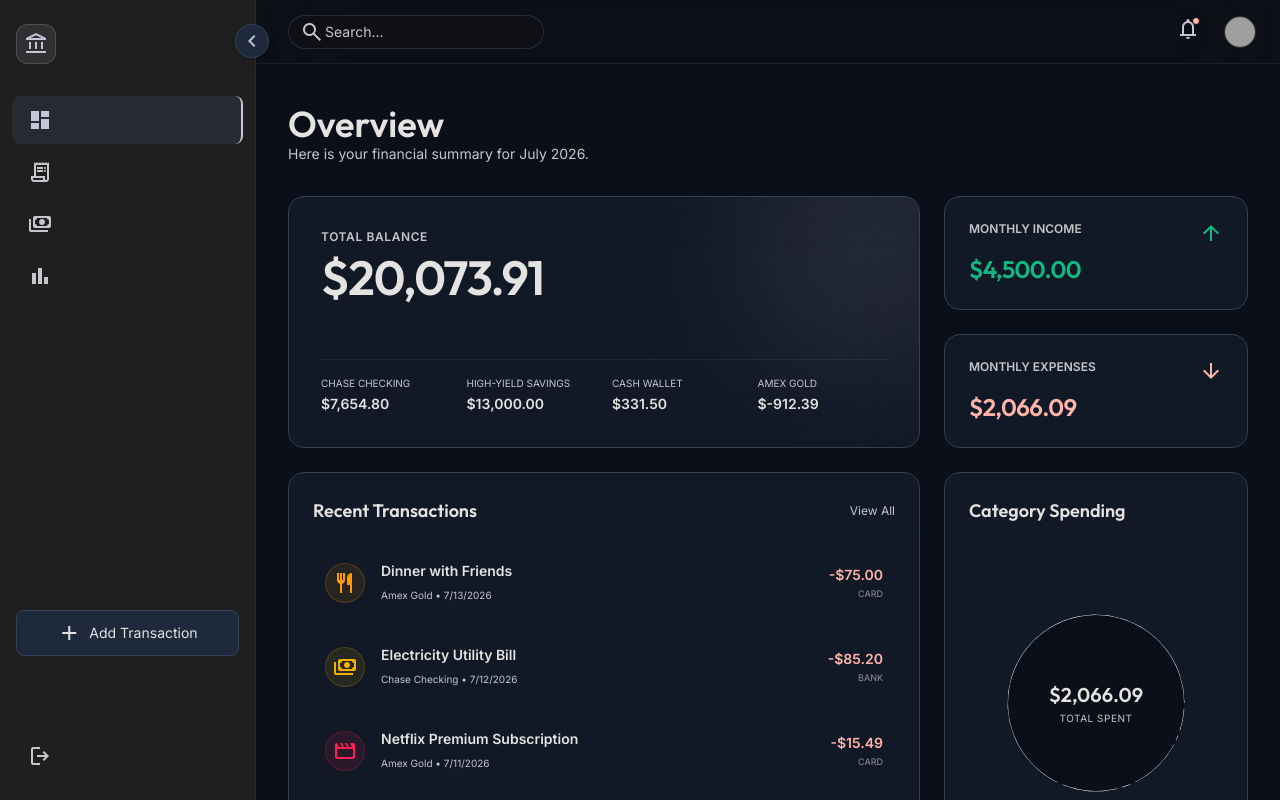
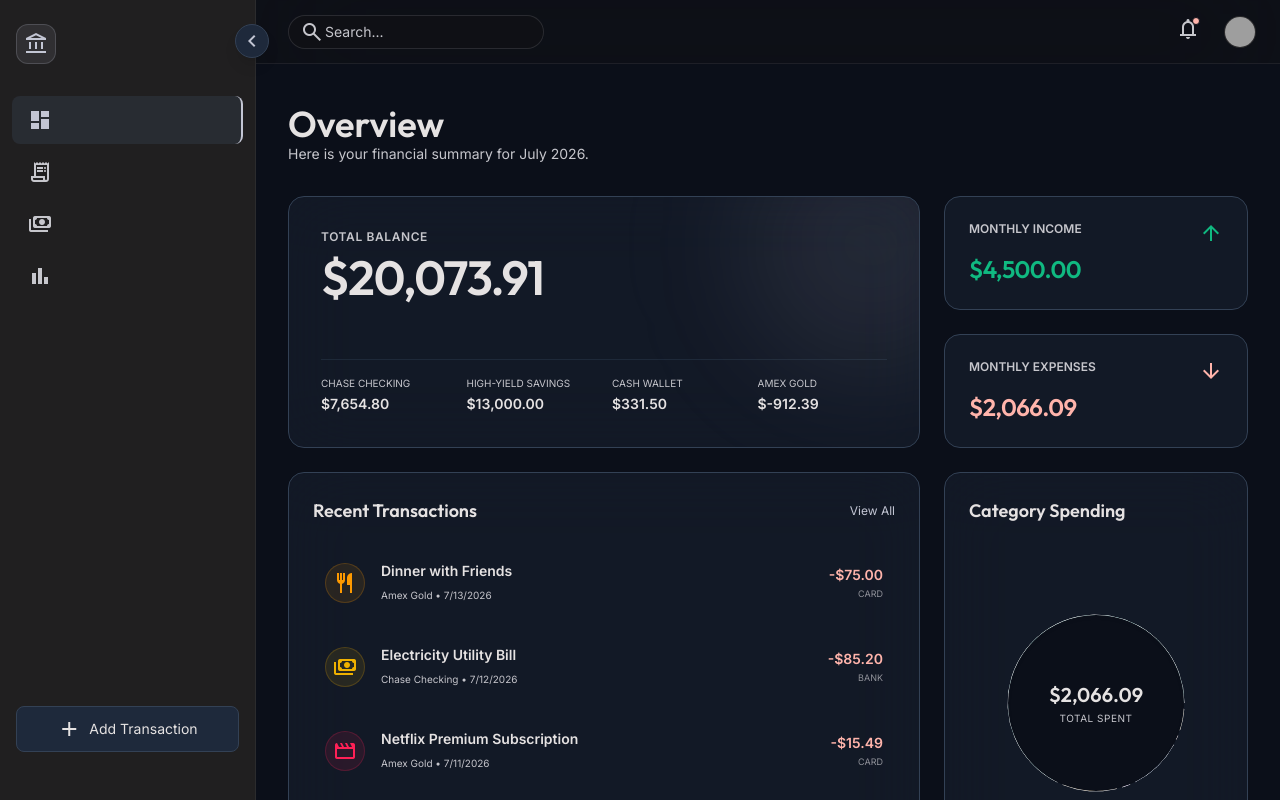
Before and after one commit to ARITRAKUNDU07/finance-manager-, a Next.js app: page / in a window 1280 px wide. Shown: the top 800 px of the page. Built offline with nearby package versions, Linux system fonts and the light colour scheme; grey boxes are pictures that could not be loaded.

Commit message:
Remove Logged in as email display and Logout button from Sidebar

```diff
--- a/components/layout/Sidebar.tsx
+++ b/components/layout/Sidebar.tsx
@@ -114,25 +114,7 @@ export default function Sidebar({
           </Link>
         )}
 
-        {!isCollapsed && userEmail && (
-          <div className="px-3 py-1 mb-4 text-xs text-on-surface-variant truncate font-sans w-full animate-fade-in-up">
-            Logged in as: <br />
-            <span className="text-[#e5e2e2] font-semibold">{userEmail}</span>
-          </div>
-        )}
-
-        <div className="w-full">
-          <button
-            onClick={onLogout}
-            className={`w-full flex items-center gap-3 px-3 py-2 text-on-surface-variant hover:text-error transition-colors rounded-lg text-sm text-left cursor-pointer font-sans ${
-              isCollapsed ? "justify-center px-0" : ""
-            }`}
-            title={isCollapsed ? "Logout" : ""}
-          >
-            <span className="material-symbols-outlined text-lg shrink-0">logout</span>
-            {!isCollapsed && <span className="animate-fade-in-up">Logout</span>}
-          </button>
-        </div>
+        {/* Bottom user display removed in database-free version */}
       </div>
     </aside>
   );
```
